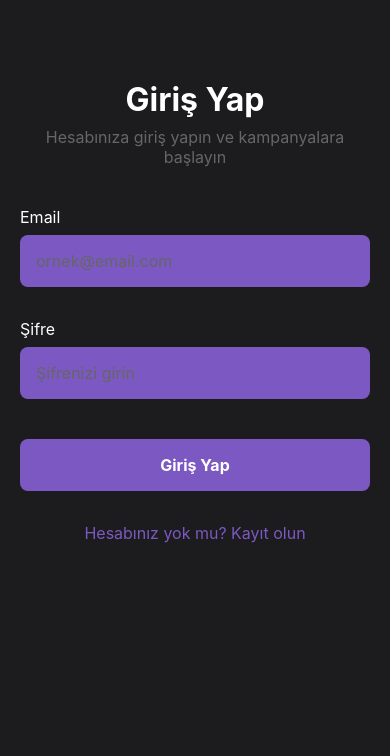
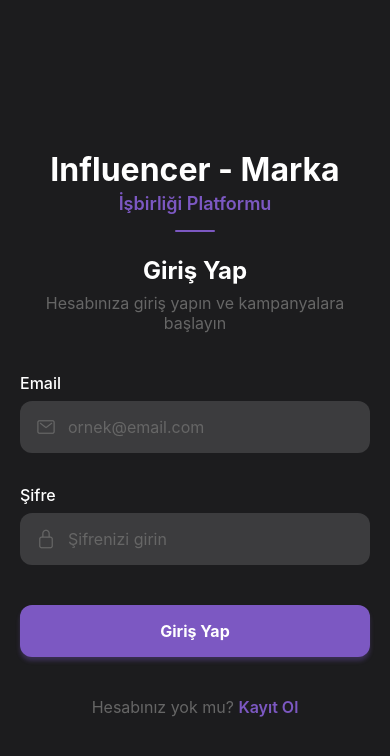
Before and after one commit to RidvanTabakci/influencer-trademark-platform, a React Native app in the folder packages/mobile/: screen /Login in a window 390 px wide. Shown: the top 756 px of the page. Built offline with nearby package versions, Linux system fonts and the light colour scheme; no server answers.

Commit message:
fix backend auth

```diff
--- a/packages/mobile/src/Screens/LoginScreen.js
+++ b/packages/mobile/src/Screens/LoginScreen.js
@@ -1,5 +1,5 @@
 import React, { useState } from "react";
-import { View, Text, TextInput, TouchableOpacity, StyleSheet, Alert, ActivityIndicator } from "react-native";
+import { View, Text, TextInput, TouchableOpacity, StyleSheet, Alert, ActivityIndicator, ImageBackground } from "react-native";
 import { useNavigation } from '@react-navigation/native';
 import { useAuth } from '../contexts/AuthContext';
 import Ionicons from 'react-native-vector-icons/Ionicons';
@@ -31,6 +31,9 @@ const LoginScreen = () => {
   return (
     <View style={styles.container}>
       <View style={styles.header}>
+        <Text style={styles.brandTitle}>Influencer - Marka</Text>
+        <Text style={styles.brandSubtitle}>İşbirliği Platformu</Text>
+        <View style={styles.divider} />
         <Text style={styles.title}>Giriş Yap</Text>
         <Text style={styles.subtitle}>Hesabınıza giriş yapın ve kampanyalara başlayın</Text>
       </View>
@@ -38,6 +41,8 @@ const LoginScreen = () => {
       <View style={styles.form}>
         <View style={styles.inputContainer}>
           <Text style={styles.label}>Email</Text>
+          <View style={styles.inputWrapper}>
+            <Ionicons name="mail-outline" size={20} color="#666" style={styles.inputIcon} />
             <TextInput
               style={styles.input}
               placeholder="ornek@email.com"
@@ -49,9 +54,12 @@ const LoginScreen = () => {
               editable={!loading}
             />
           </View>
+        </View>
 
         <View style={styles.inputContainer}>
           <Text style={styles.label}>Şifre</Text>
+          <View style={styles.inputWrapper}>
+            <Ionicons name="lock-closed-outline" size={20} color="#666" style={styles.inputIcon} />
             <TextInput
               style={styles.input}
               placeholder="Şifrenizi girin"
@@ -61,6 +69,7 @@ const LoginScreen = () => {
               secureTextEntry
               editable={!loading}
             />
+          </View>
         </View>
 
         <TouchableOpacity
@@ -74,14 +83,15 @@ const LoginScreen = () => {
             <Text style={styles.buttonText}>Giriş Yap</Text>
           )}
         </TouchableOpacity>
-
+        <View style={styles.registerContainer}>
+          <Text style={styles.registerText}>Hesabınız yok mu? </Text>
           <TouchableOpacity
-          style={styles.linkButton}
             onPress={() => navigation.navigate('Register')}
             disabled={loading}
           >
-          <Text style={styles.linkText}>Hesabınız yok mu? Kayıt olun</Text>
+            <Text style={styles.registerLink}>Kayıt Ol</Text>
           </TouchableOpacity>
+        </View>
       </View>
     </View>
   );
@@ -94,15 +104,34 @@ const styles = StyleSheet.create({
     padding: 20,
   },
   header: {
-    marginTop: 60,
+    marginTop: 130,
     marginBottom: 40,
+    alignItems: 'center',
   },
-  title: {
+  brandTitle: {
     fontSize: 32,
     fontWeight: 'bold',
     color: '#fff',
+    marginBottom: 4,
+  },
+  brandSubtitle: {
+    fontSize: 18,
+    color: '#7c58c2',
+    fontWeight: '600',
+    marginBottom: 16,
+  },
+  divider: {
+    height: 2,
+    width: 40,
+    backgroundColor: '#7c58c2',
+    marginBottom: 24,
+    borderRadius: 2,
+  },
+  title: {
+    fontSize: 24,
+    fontWeight: 'bold',
+    color: '#fff',
     marginBottom: 8,
-    textAlign: 'center',
   },
   subtitle: {
     fontSize: 16,
@@ -119,20 +148,38 @@ const styles = StyleSheet.create({
     color: '#fff',
     marginBottom: 8,
     fontSize: 16,
+    fontWeight: '500',
+  },
+  inputWrapper: {
+    flexDirection: 'row',
+    alignItems: 'center',
+    backgroundColor: '#3c3c3e',
+    borderRadius: 12,
+    paddingHorizontal: 16,
+  },
+  inputIcon: {
+    marginRight: 12,
   },
   input: {
-    backgroundColor: '#7c58c2',
-    borderRadius: 8,
-    padding: 16,
+    flex: 1,
     color: '#fff',
     fontSize: 16,
+    paddingVertical: 16,
   },
   button: {
     backgroundColor: '#7c58c2',
-    borderRadius: 8,
+    borderRadius: 12,
     padding: 16,
     alignItems: 'center',
     marginTop: 8,
+    shadowColor: '#7c58c2',
+    shadowOffset: {
+      width: 0,
+      height: 4,
+    },
+    shadowOpacity: 0.3,
+    shadowRadius: 4.65,
+    elevation: 8,
   },
   buttonDisabled: {
     opacity: 0.7,
@@ -142,13 +189,28 @@ const styles = StyleSheet.create({
     fontSize: 16,
     fontWeight: 'bold',
   },
-  linkButton: {
+  forgotPassword: {
+    alignItems: 'center',
     marginTop: 16,
-    alignItems: 'center',
   },
-  linkText: {
+  forgotPasswordText: {
     color: '#7c58c2',
     fontSize: 16,
+  },
+  registerContainer: {
+    flexDirection: 'row',
+    justifyContent: 'center',
+    alignItems: 'center',
+    marginTop: 24,
+  },
+  registerText: {
+    color: '#666',
+    fontSize: 16,
+  },
+  registerLink: {
+    color: '#7c58c2',
+    fontSize: 16,
+    fontWeight: '600',
   },
 });
 
--- a/packages/mobile/src/Screens/profileScreen.js
+++ b/packages/mobile/src/Screens/profileScreen.js
@@ -116,6 +116,20 @@ const ProfileScreen = ({ navigation }) => {
       });
     } catch (error) {
       console.error("Çıkış yapılırken hata:", error);
+    }
+  };
+
+  const handleSavePersonalInfo = async () => {
+    try {
+      // Burada kişisel bilgileri güncelleyen bir API çağrısı olmalı
+      // Örneğin: await authService.updatePersonalInfo(personalInfo);
+      // Şimdilik örnek olarak sadece Alert gösteriyorum
+      setIsEditingPersonal(false);
+      setError("");
+      Alert.alert("Başarılı", "Kişisel bilgileriniz güncellendi.");
+    } catch (error) {
+      setError("Kişisel bilgiler kaydedilemedi");
+      Alert.alert("Hata", "Kişisel bilgiler kaydedilemedi.");
     }
   };
 
```
Also changed, not shown: packages/web/src/pages/CampaignDetailsScreen.jsx (+98 -17 lines), packages/web/src/pages/LoginScreen.jsx (+27 -14 lines), 1 other file (tests, documents, lock files or other folders). Lines whose indentation alone changed are shown as unchanged.
